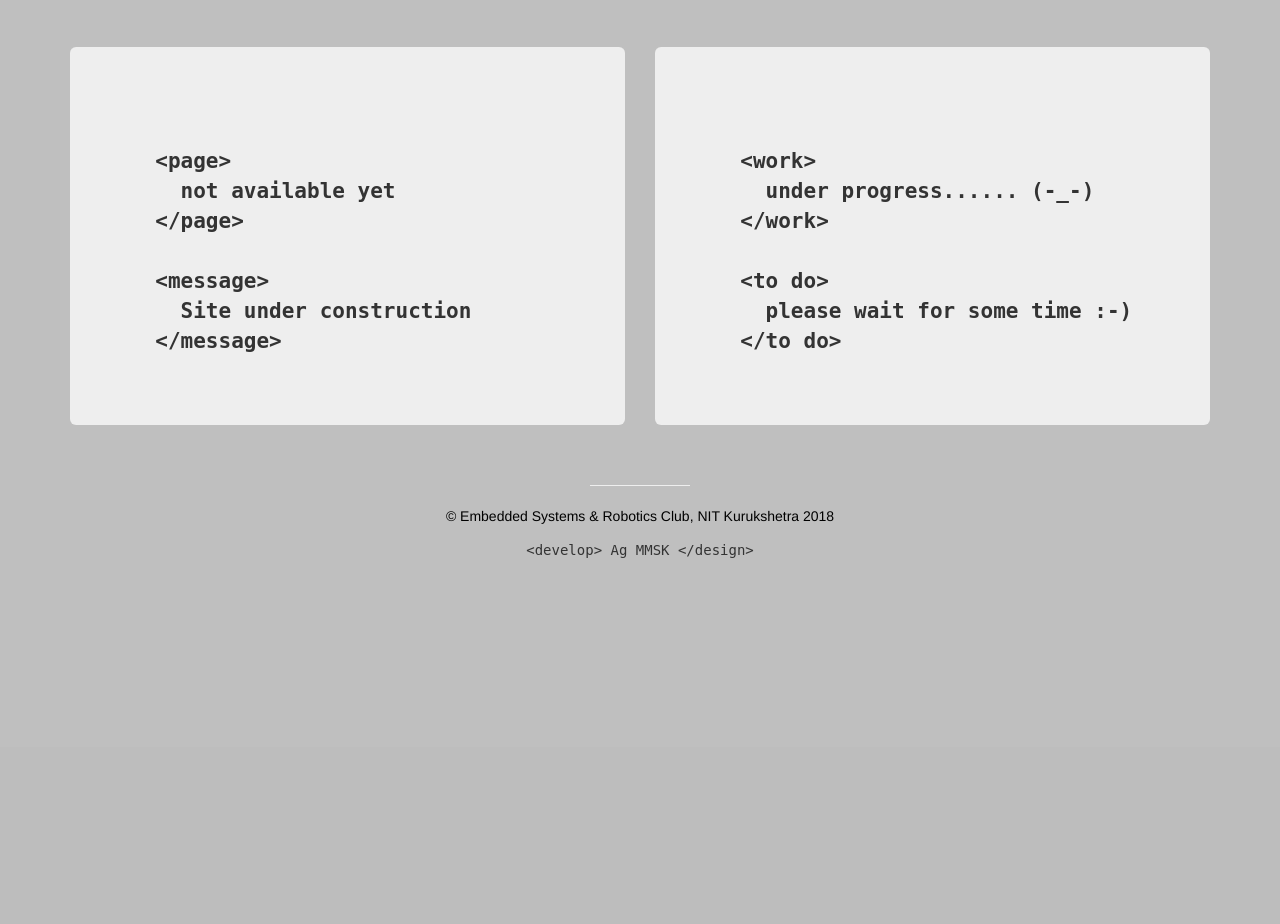
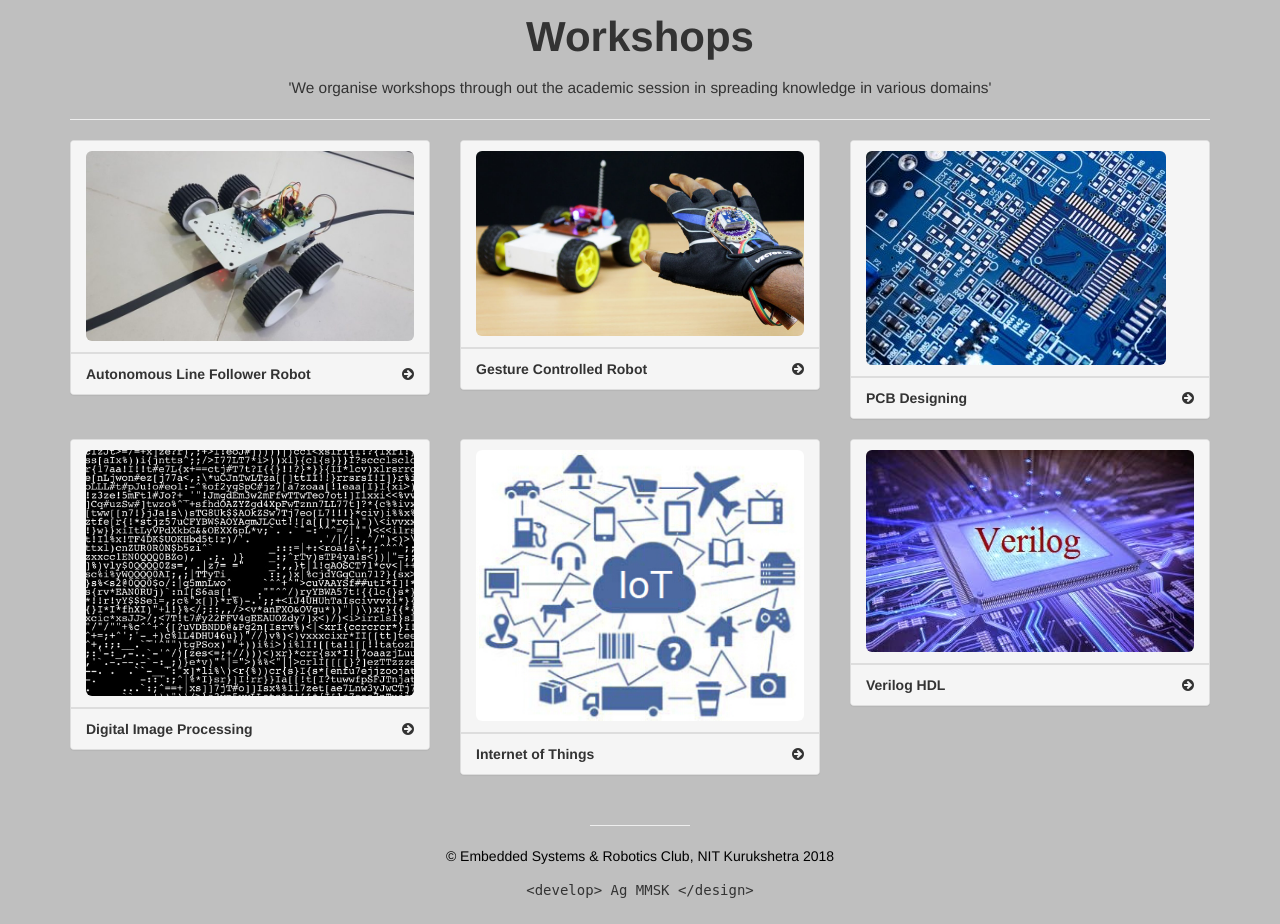
Before and after one commit to akhil-code/emr-website-php, a PHP site: page /pages/workshops.php in a window 1280 px wide. Shown: the part 53-977 px from the top of the page. Before the commit the page ends 611 px from the top, so only its background shows below. Run offline with PHP 8.4, Linux system fonts and the light colour scheme.

Commit message:
temperory design of all pages done

```diff
--- a/pages/workshops.php
+++ b/pages/workshops.php
@@ -26,13 +26,18 @@
     <style>
       @media screen and (min-width:100px) {
           .medium{ font-size:100%; }
+          .large{ font-size:125%; font-weight: bold;}
+          .primary-text{ font-size:200%; font-weight: bold;}
+          .secondary-text{ font-size:100%; }
+
       }
       @media screen and (min-width:900px) {
           .medium{ font-size:150%; }
+          .large{ font-size:200%; }
+          .primary-text{ font-size:300%; font-weight: bold;}
+          .secondary-text{ font-size:110%; }
       }
-      .medium{
-        font-weight: bold;
-      }
+
     </style>
   </head>
 
@@ -63,57 +68,155 @@
       </div>
     </nav>
 
-    <br><br><br><br><br>
+    <br><br><br>
     <div class="container">
       <div class="row">
-        <div class="col-lg-6">
-          <div class="jumbotron">
-<span class="medium">
-<xmp>
-  <page>
-    not available yet
-  </page>
-
-  <message>
-    Site under construction
-  </message>
-</xmp>
-</span>
-
-            <p>
-            </p>
-
-          </div>
-        </div>
-
-        <div class="col-lg-6">
-          <div class="jumbotron">
-<span class="medium">
-<xmp>
-  <work>
-    under progress...... (-_-)
-  </work>
-
-  <to do>
-    please wait for some time :-)
-  </to do></xmp>
-</span>
-
-            <p>
-              <!-- <i class="fa fa-server fa-5x"></i> -->
-              <!-- <i class="fa fa-sign-language fa-5x"></i> -->
-              <!-- <i class="fa fa-television fa-5x"></i> -->
-              <!-- <i class="fa fa-wrench fa-5x"></i> -->
-              <!-- <i class="fa fa-wheelchair fa-5x"></i> -->
-              <!-- <i class="fa fa-send-o fa-5x"></i> -->
-            </p>
-
-          </div>
+        <div class="col-lg-12">
+          <p class="primary-text" align="center">Workshops</p>
+          <p class="secondary-text" align="center">'We organise workshops through out the academic session in spreading knowledge in various domains'</p>
+          <hr class="large"/>
         </div>
       </div>
 
+      <!-- row 1 -->
+      <div class="row">
+        <!-- panel starting project 1-->
+        <div class="col-lg-4">
+          <div class="panel panel-default">
+            <div class="panel-heading">
+              <div class="row">
+                <div class="col-lg-12">
+                  <img src="../img/workshops//lineFollower.jpg" class="img-rounded img-responsive" alt="image">
+                </div>
+                <div class="col-lg-12">
+                </div>
+              </div>
+            </div>
+            <div class="panel-footer">
+              <span class="pull-left"><strong>Autonomous Line Follower Robot</strong></span>
+              <!-- <span class="pull-left"><strong>(University Design Contest’15 First Prize)</strong></span> -->
+              <span class="pull-right"><i class="fa fa-arrow-circle-right"></i></span>
+              <div class="clearfix"></div>
+            </div>
+          </div>
+        </div>
+        <!-- panel ending -->
+
+        <!-- panel starting project 2-->
+        <div class="col-lg-4">
+          <div class="panel panel-default">
+            <div class="panel-heading">
+              <div class="row">
+                <div class="col-lg-12">
+                  <img src="../img/projects/gestureControl.jpg" class="img-rounded img-responsive" alt="image">
+                </div>
+                <div class="col-lg-12">
+                </div>
+              </div>
+            </div>
+            <div class="panel-footer">
+              <span class="pull-left"><strong>Gesture Controlled Robot</strong></span>
+              <!-- <span class="pull-left"><strong>used for Handwriting Recognition</strong></span> -->
+
+              <span class="pull-right"><i class="fa fa-arrow-circle-right"></i></span>
+              <div class="clearfix"></div>
+            </div>
+          </div>
+        </div>
+        <!-- panel ending -->
+
+        <!-- panel starting project 3-->
+        <div class="col-lg-4">
+          <div class="panel panel-default">
+            <div class="panel-heading">
+              <div class="row">
+                <div class="col-lg-12">
+                  <img src="../img/workshops/pcbDesigning.jpg" class="img-rounded img-responsive" alt="image">
+                </div>
+                <div class="col-lg-12">
+                </div>
+              </div>
+            </div>
+            <div class="panel-footer">
+              <span class="pull-left"><strong>PCB Designing</strong></span>
+              <span class="pull-right"><i class="fa fa-arrow-circle-right"></i></span>
+              <div class="clearfix"></div>
+            </div>
+          </div>
+        </div>
+        <!-- panel ending -->
+
+      </div>
+
+      <!-- row 2 -->
+      <div class="row">
+        <!-- panel starting project 1-->
+        <div class="col-lg-4">
+          <div class="panel panel-default">
+            <div class="panel-heading">
+              <div class="row">
+                <div class="col-lg-12">
+                  <img src="../img/workshops/imageProcessing1.jpg" class="img-rounded img-responsive" alt="image">
+                </div>
+                <div class="col-lg-12">
+                </div>
+              </div>
+            </div>
+            <div class="panel-footer">
+              <span class="pull-left"><strong>Digital Image Processing</strong></span>
+              <span class="pull-right"><i class="fa fa-arrow-circle-right"></i></span>
+              <div class="clearfix"></div>
+            </div>
+          </div>
+        </div>
+        <!-- panel ending -->
+
+        <!-- panel starting project 2-->
+        <div class="col-lg-4">
+          <div class="panel panel-default">
+            <div class="panel-heading">
+              <div class="row">
+                <div class="col-lg-12">
+                  <img src="../img/workshops/iot.jpg" class="img-rounded img-responsive" alt="image">
+                </div>
+                <div class="col-lg-12">
+                </div>
+              </div>
+            </div>
+            <div class="panel-footer">
+              <span class="pull-left"><strong>Internet of Things</strong></span>
+
+              <span class="pull-right"><i class="fa fa-arrow-circle-right"></i></span>
+              <div class="clearfix"></div>
+            </div>
+          </div>
+        </div>
+        <!-- panel ending -->
+
+        <!-- panel starting project 3-->
+        <div class="col-lg-4">
+          <div class="panel panel-default">
+            <div class="panel-heading">
+              <div class="row">
+                <div class="col-lg-12">
+                  <img src="../img/workshops/verilog.jpg" class="img-rounded img-responsive" alt="image">
+                </div>
+                <div class="col-lg-12">
+                </div>
+              </div>
+            </div>
+            <div class="panel-footer">
+              <span class="pull-left"><strong>Verilog HDL</strong></span>
+              <span class="pull-right"><i class="fa fa-arrow-circle-right"></i></span>
+              <div class="clearfix"></div>
+            </div>
+          </div>
+        </div>
+        <!-- panel ending -->
+
+      </div>
+
     </div>
-
 
     <footer>
       <div class="container">
```
Also changed, not shown: pages/siteUnderConstruction.php (added, +181 -0 lines), img/workshops/imageProcessing.jpg (added), img/workshops/imageProcessing1.jpg (added), img/workshops/iot.jpg (added), img/workshops/lineFollower.jpg (added), img/workshops/pcbDesigning.jpg (added), img/workshops/verilog.jpg (added).
